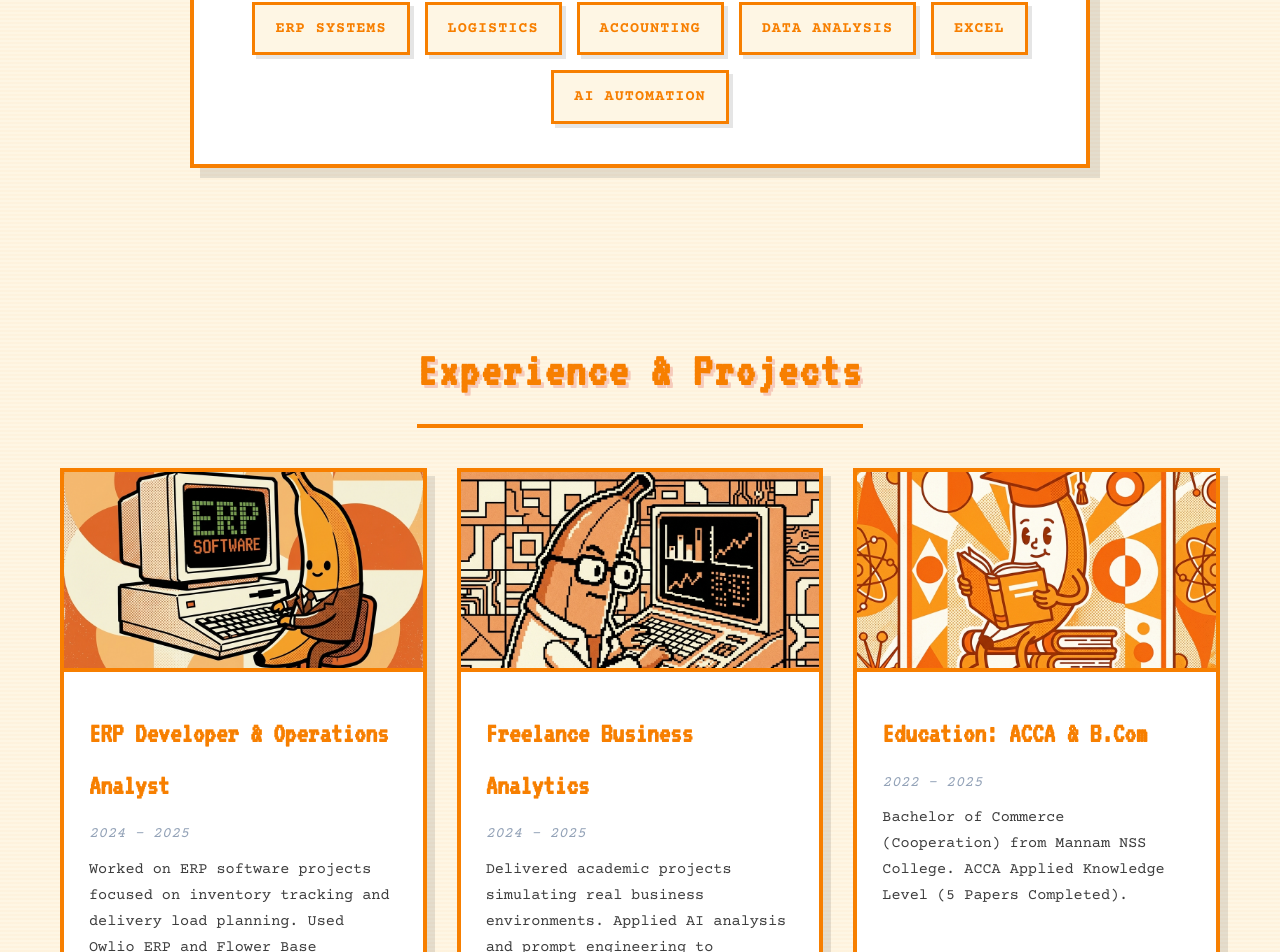
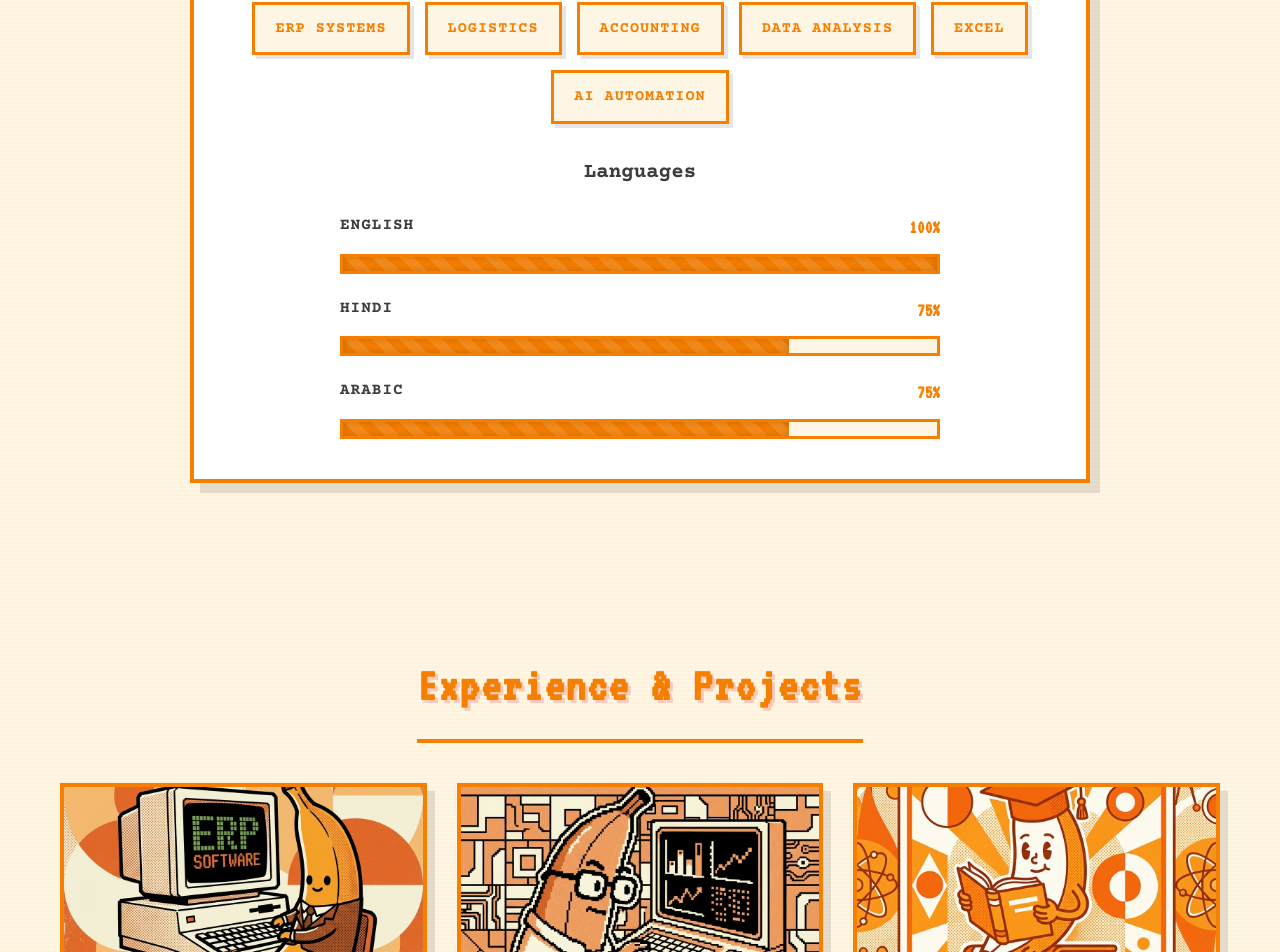
Before and after one commit to ledgerly111/AADHIL-SALIM, a React (Vite) app: page / in a window 1280 px wide. Shown: the part 1557-2509 px from the top of the page. Built offline with nearby package versions, Linux system fonts and the light colour scheme.

Commit message:
Add language proficiency section with animated progress bars

```diff
--- a/src/components/About.jsx
+++ b/src/components/About.jsx
@@ -37,6 +37,57 @@ function About() {
           <span className="skill-tag">Excel</span>
           <span className="skill-tag">AI Automation</span>
         </div>
+
+        <h3 style={{ color: 'var(--text-color)', marginBottom: '20px', fontSize: '1.3rem', marginTop: '30px' }}>Languages</h3>
+        <div className="languages-container">
+          <div className="language-bar">
+            <div className="language-info">
+              <span className="language-name">English</span>
+              <span className="language-percent">100%</span>
+            </div>
+            <div className="progress-bar">
+              <motion.div
+                className="progress-fill"
+                initial={{ width: 0 }}
+                whileInView={{ width: '100%' }}
+                viewport={{ once: true }}
+                transition={{ duration: 1, delay: 0.2, ease: "easeOut" }}
+              />
+            </div>
+          </div>
+
+          <div className="language-bar">
+            <div className="language-info">
+              <span className="language-name">Hindi</span>
+              <span className="language-percent">75%</span>
+            </div>
+            <div className="progress-bar">
+              <motion.div
+                className="progress-fill"
+                initial={{ width: 0 }}
+                whileInView={{ width: '75%' }}
+                viewport={{ once: true }}
+                transition={{ duration: 1, delay: 0.3, ease: "easeOut" }}
+              />
+            </div>
+          </div>
+
+          <div className="language-bar">
+            <div className="language-info">
+              <span className="language-name">Arabic</span>
+              <span className="language-percent">75%</span>
+            </div>
+            <div className="progress-bar">
+              <motion.div
+                className="progress-fill"
+                initial={{ width: 0 }}
+                whileInView={{ width: '75%' }}
+                viewport={{ once: true }}
+                transition={{ duration: 1, delay: 0.4, ease: "easeOut" }}
+              />
+            </div>
+          </div>
+        </div>
       </div>
     </motion.section>
   );
--- a/src/index.css
+++ b/src/index.css
@@ -265,6 +265,70 @@ body {
   box-shadow: 4px 4px 0px rgba(0, 0, 0, 0.1);
 }
 
+/* Languages */
+.languages-container {
+  margin-top: 20px;
+  display: flex;
+  flex-direction: column;
+  gap: 20px;
+  max-width: 600px;
+  margin-inline: auto;
+}
+
+.language-bar {
+  width: 100%;
+}
+
+.language-info {
+  display: flex;
+  justify-content: space-between;
+  margin-bottom: 8px;
+  font-weight: 700;
+  color: var(--text-color);
+}
+
+.language-name {
+  font-size: 1rem;
+  text-transform: uppercase;
+  letter-spacing: 1px;
+}
+
+.language-percent {
+  font-family: var(--font-display);
+  font-size: 1.2rem;
+  color: var(--primary-color);
+}
+
+.progress-bar {
+  width: 100%;
+  height: 20px;
+  background: var(--bg-color);
+  border: 3px solid var(--primary-color);
+  position: relative;
+  overflow: hidden;
+}
+
+.progress-fill {
+  height: 100%;
+  background: var(--primary-color);
+  position: relative;
+  box-shadow: inset 0 0 10px rgba(0, 0, 0, 0.2);
+}
+
+.progress-fill::after {
+  content: '';
+  position: absolute;
+  top: 0;
+  left: 0;
+  right: 0;
+  bottom: 0;
+  background: repeating-linear-gradient(45deg,
+      transparent,
+      transparent 10px,
+      rgba(255, 255, 255, 0.1) 10px,
+      rgba(255, 255, 255, 0.1) 20px);
+}
+
 /* Projects */
 .projects-grid {
   display: grid;
```
